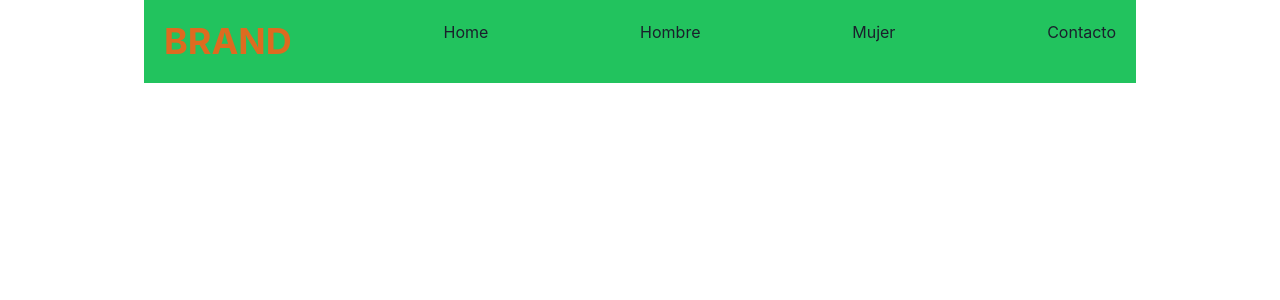
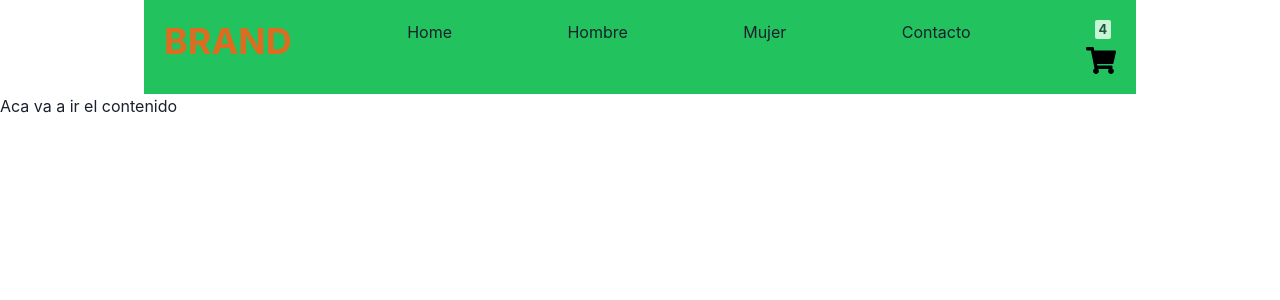
Before and after one commit to rken2010/proyecto-ecommerce, a React (Create React App) app: page / in a window 1280 px wide. Shown: the top 300 px of the page. Built offline with nearby package versions, Linux system fonts and the light colour scheme.

Commit message:
feat(nav-itemList). Add cartItem and landing

```diff
--- a/package.json
+++ b/package.json
@@ -3,6 +3,7 @@
   "version": "0.1.0",
   "private": true,
   "dependencies": {
+    "@chakra-ui/icons": "^1.1.5",
     "@chakra-ui/react": "^1.8.1",
     "@emotion/react": "^11.7.1",
     "@emotion/styled": "^11.6.0",
--- a/src/App.js
+++ b/src/App.js
@@ -1,6 +1,7 @@
 import './App.css';
 import { NavBar } from './components/NavBar';
-import { ChakraProvider, Container, Stack, SlackDivider } from '@chakra-ui/react'
+import { ChakraProvider, Container } from '@chakra-ui/react'
+import ItemListContainer from './components/ItemList/ItemListContainer';
 
 function App() {
   return (
@@ -8,8 +9,10 @@ function App() {
         <Container maxWidth="container.lg">
           <NavBar />
         </Container>
+        <ItemListContainer />
       </ChakraProvider>
   );
+
 }
 
 export default App;
--- /dev/null
+++ b/src/components/CartWidget/CartWidget.js
@@ -0,0 +1,15 @@
+import React from "react";
+import { Badge, Stack } from '@chakra-ui/react'
+import cartIcon from "./cart-icon.svg"
+
+export const CartWidget = () =>{
+    return (
+    <div>
+        <Stack align="center">
+        <Badge ml='1' fontSize='0.8em' colorScheme='green'>4</Badge>
+        <img src={cartIcon} width="30" height="30" />
+        </Stack>
+
+    </div>
+    )
+}
--- /dev/null
+++ b/src/components/ItemList/ItemListContainer.js
@@ -0,0 +1,8 @@
+import React from "react";
+function ItemListContainer (){
+    return (
+    <h3> Aca va a ir el contenido </h3>
+    )
+}
+
+export default ItemListContainer;
--- a/src/components/NavBar.js
+++ b/src/components/NavBar.js
@@ -1,5 +1,6 @@
 import React from "react";
 import { Link, Stack, Heading } from '@chakra-ui/react'
+import { CartWidget } from "./CartWidget/CartWidget.js";
 
 
 
@@ -20,7 +21,9 @@ export const NavBar = () => {
           <Link>Hombre</Link>
           <Link>Mujer</Link>
           <Link>Contacto</Link>
+          <CartWidget />
     </Stack>
+
 
     );
 }
```
Also changed, not shown: src/components/CartWidget/cart-icon.svg (added), 1 other file (tests, documents, lock files or other folders).
